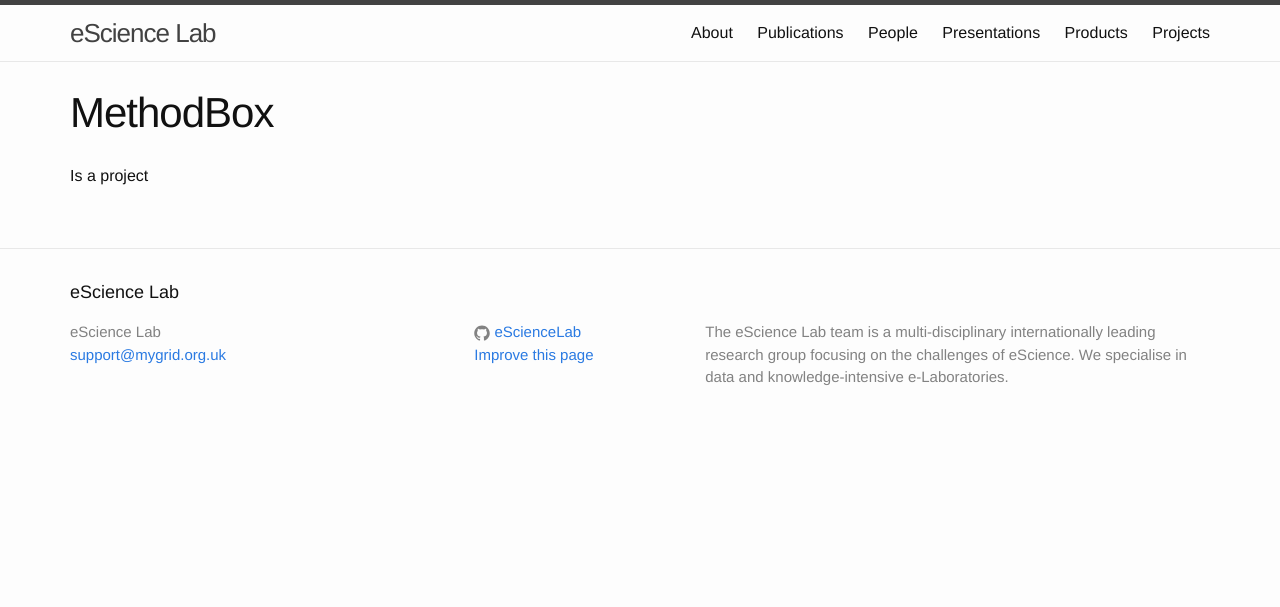
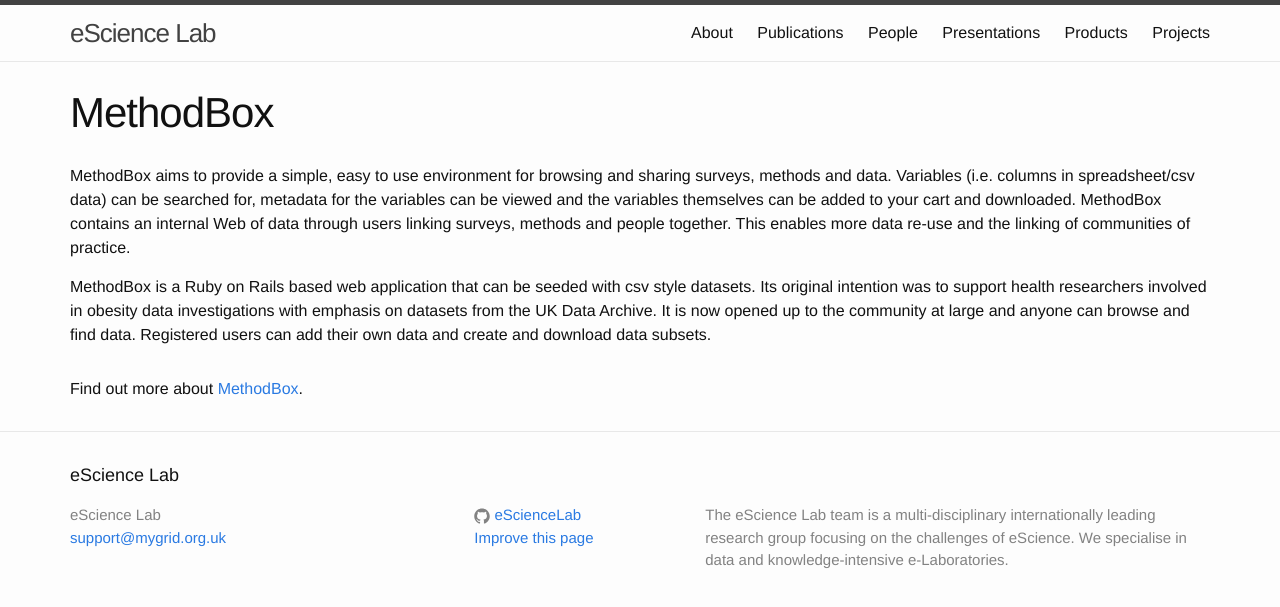
Before and after one commit to eScienceLab/eScienceLab.github.io, a Jekyll site: the page built from _products/methodbox.md, in a window 1280 px wide. Shown: the top 607 px of the page. Built offline with Jekyll 4.4.1, drawn with Linux system fonts in a browser that asks for light colours.

Commit message:
Added product page for MethodBox.

```diff
--- a/_products/methodbox.md
+++ b/_products/methodbox.md
@@ -1,10 +1,13 @@
 ---
-layout: page
+layout: product
 name: methodbox
 title: MethodBox
 path: methodbox
 collection: products
-description: A description of MethodBox
+description: Browse datasets and share knowledge
+website: http://www.methodbox.org/
 ---
 
-Is a project
+MethodBox aims to provide a simple, easy to use environment for browsing and sharing surveys, methods and data. Variables (i.e. columns in spreadsheet/csv data) can be searched for, metadata for the variables can be viewed and the variables themselves can be added to your cart and downloaded. MethodBox contains an internal Web of data through users linking surveys, methods and people together. This enables more data re-use and the linking of communities of practice.
+
+MethodBox is a Ruby on Rails based web application that can be seeded with csv style datasets. Its original intention was to support health researchers involved in obesity data investigations with emphasis on datasets from the UK Data Archive. It is now opened up to the community at large and anyone can browse and find data. Registered users can add their own data and create and download data subsets.
```
